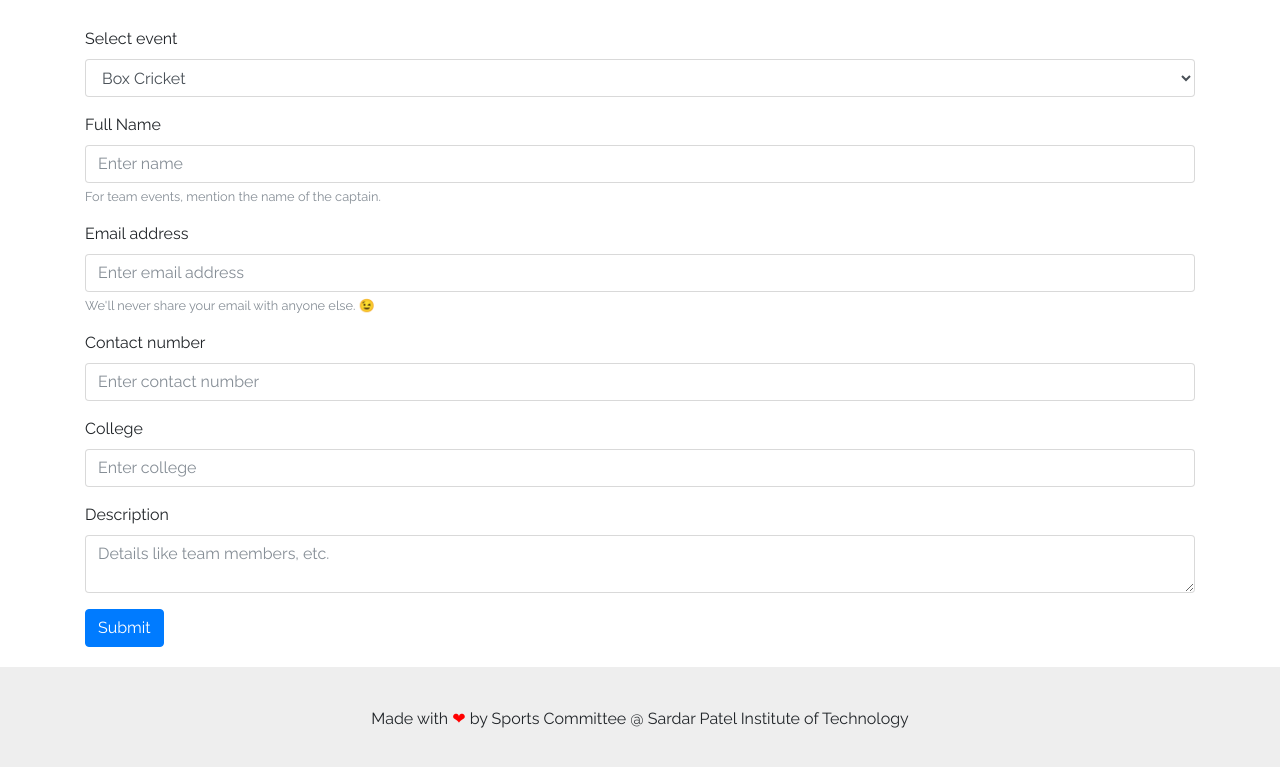
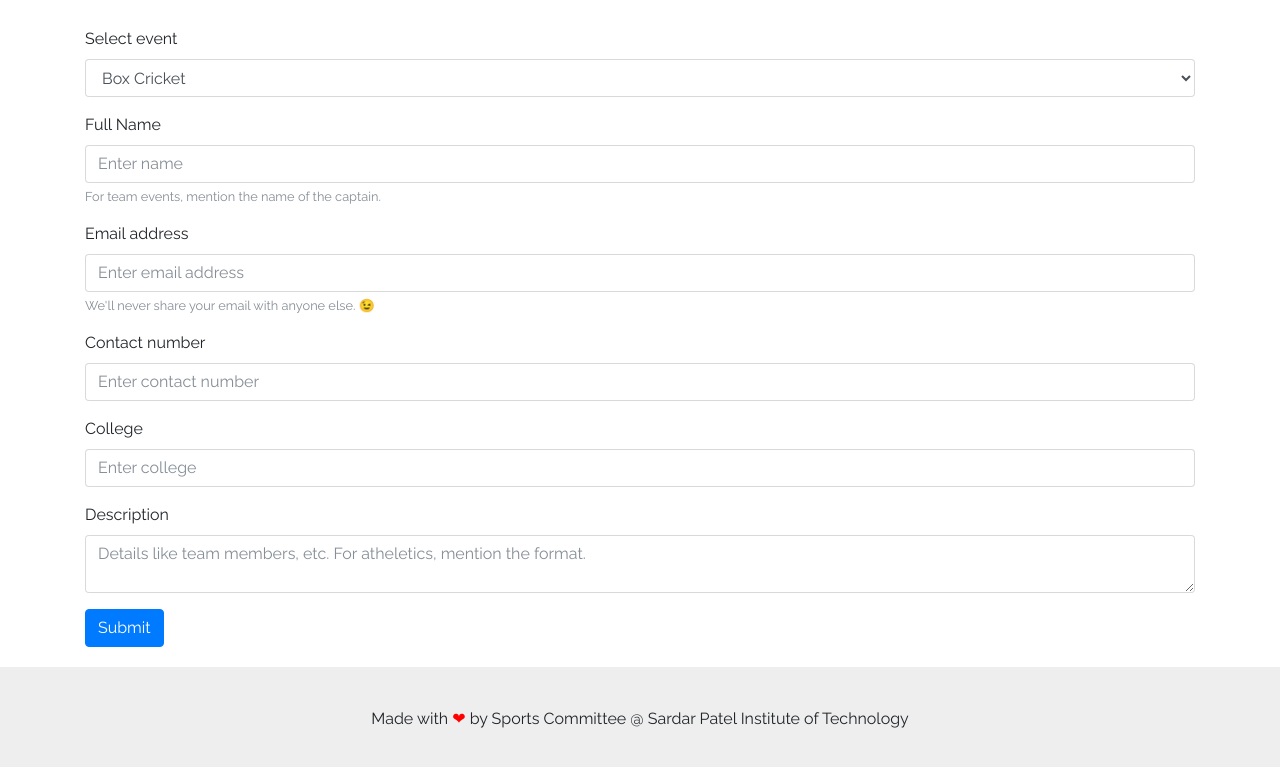
Before and after one commit to spit-sports/spit-sports.github.io, a plain HTML site: page spoorthi18/register/index.html in a window 1280 px wide. Shown: the part 167-934 px from the top of the page. Drawn offline with nearby package versions, Linux system fonts and the light colour scheme.

Commit message:
atheltics description

```diff
--- a/spoorthi18/register/index.html
+++ b/spoorthi18/register/index.html
@@ -117,7 +117,7 @@
             </div>
             <div class="form-group">
                 <label for="inputDescription">Description</label>
-                <textarea class="form-control" name="inputDescription" placeholder="Details like team members, etc."></textarea>
+                <textarea class="form-control" name="inputDescription" placeholder="Details like team members, etc. For atheletics, mention the format."></textarea>
             </div>
             <button type="submit" class="btn btn-primary">Submit</button>
         </form>
```
